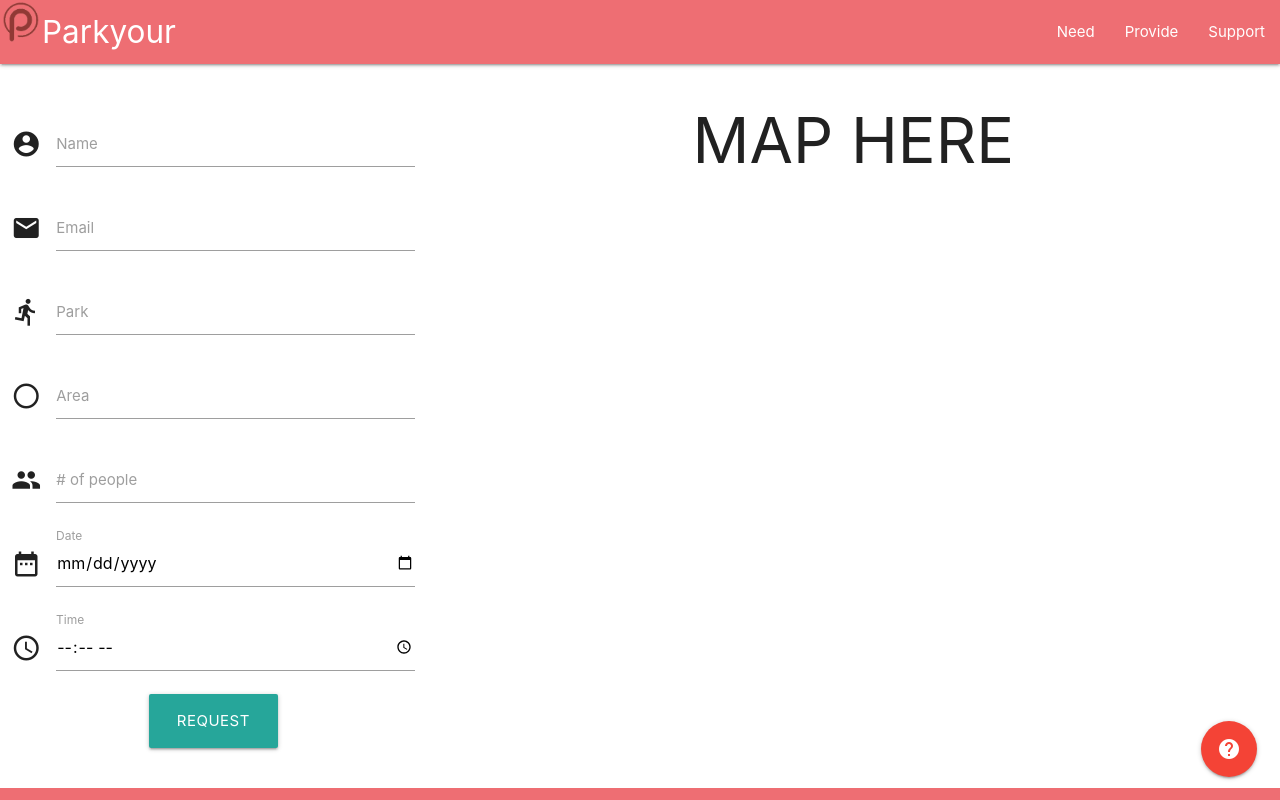
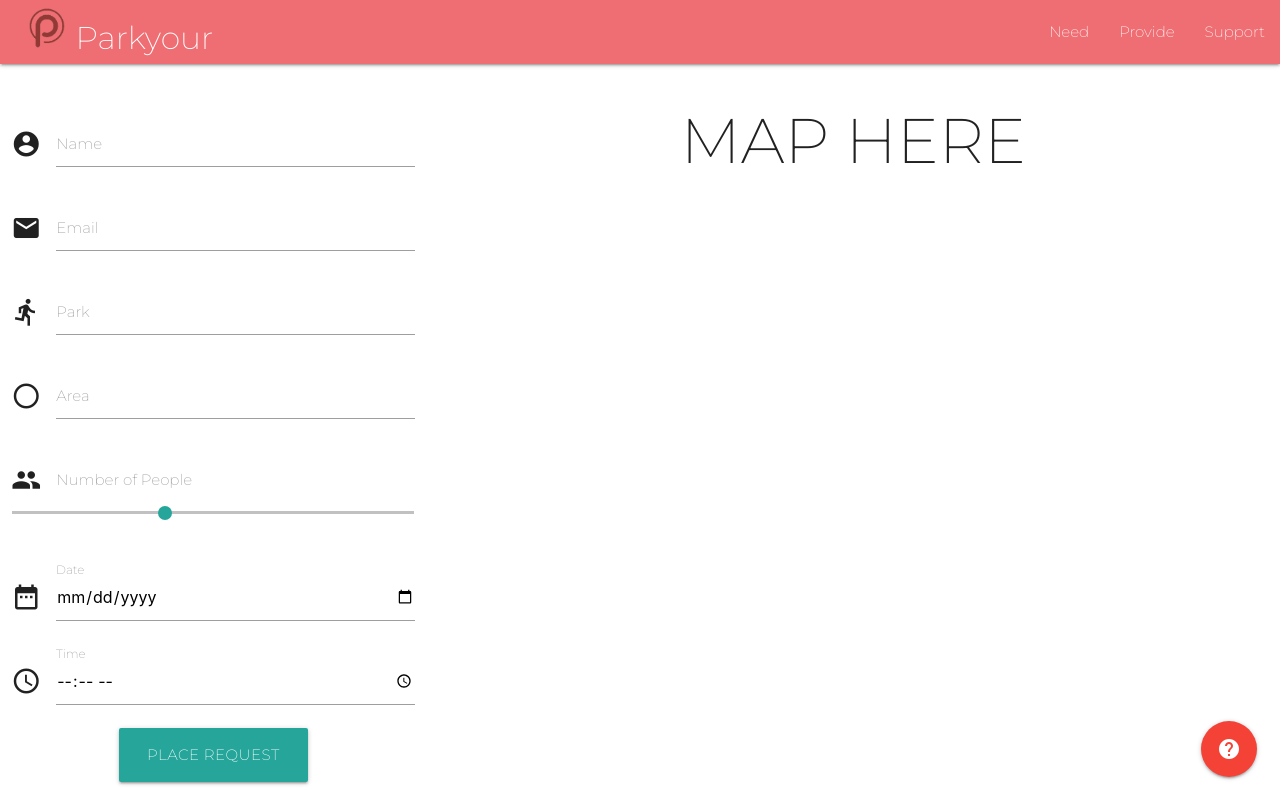
Before and after one commit to popoway/parkyour, a plain HTML site: page need.html in a window 1280 px wide. Shown: the top 800 px of the page. Drawn offline with nearby package versions, Linux system fonts and the light colour scheme.

Commit message:
fixed navbar

```diff
--- a/need.html
+++ b/need.html
@@ -24,6 +24,8 @@
     <meta name="format-detection" content="telephone=no">
     <link rel="apple-touch-icon" sizes="192x192" href="assets/touchicon.png">
 
+    <!-- google text fonts -->
+    <link href="https://fonts.googleapis.com/css?family=Montserrat:200" rel="stylesheet">
   </head>
 
   <body>
@@ -31,7 +33,8 @@
     <div class="navbar-fixed">
       <nav>
         <div class="nav-wrapper">
-          <a href="#!" class="brand-logo"><img src="assets/favicon.png" height="42" width="42">Parkyour</a>
+          <a href="#!" class="brand-logo">
+            <img id="logo_pic" src="assets/favicon.png" height="42" width="42"> Parkyour</a>
           <ul id="nav-mobile" class="right hide-on-med-and-down">
             <li><a href="#">Need</a></li>
             <li><a href="#">Provide</a></li>
@@ -79,8 +82,10 @@
           <!-- #of ppl -->
           <div class="input-field col l12 m12 s12">
             <i class="material-icons prefix">group</i>
-            <input id="ppl" type="number" class="validate">
-            <label for="ppl"># of people</label>
+            <label for="people"><span>Number of People</span></label><br/>
+            <p class="range-field">
+            <input type="range" id="people" value="5" min="2" max="10"/>
+            </p>
           </div>
 
           <!-- date -->
@@ -99,7 +104,7 @@
 
           <!-- request -->
           <div class="col l12 m12 s12 center-align">
-            <a class="waves-effect waves-light btn-large center-align"> Request</a>
+            <a class="waves-effect waves-light btn-large center-align">Place Request</a>
           </div>
         </div>
       </form>
--- a/src/css/main.css
+++ b/src/css/main.css
@@ -0,0 +1,8 @@
+body{
+  font-family: 'Montserrat', sans-serif;
+}
+
+nav .brand-logo{
+  padding-left: 2%;
+  margin-top: 0.5%;
+}
```
Also changed, not shown: index.html (+2 -0 lines), provide.html (+2 -0 lines).
